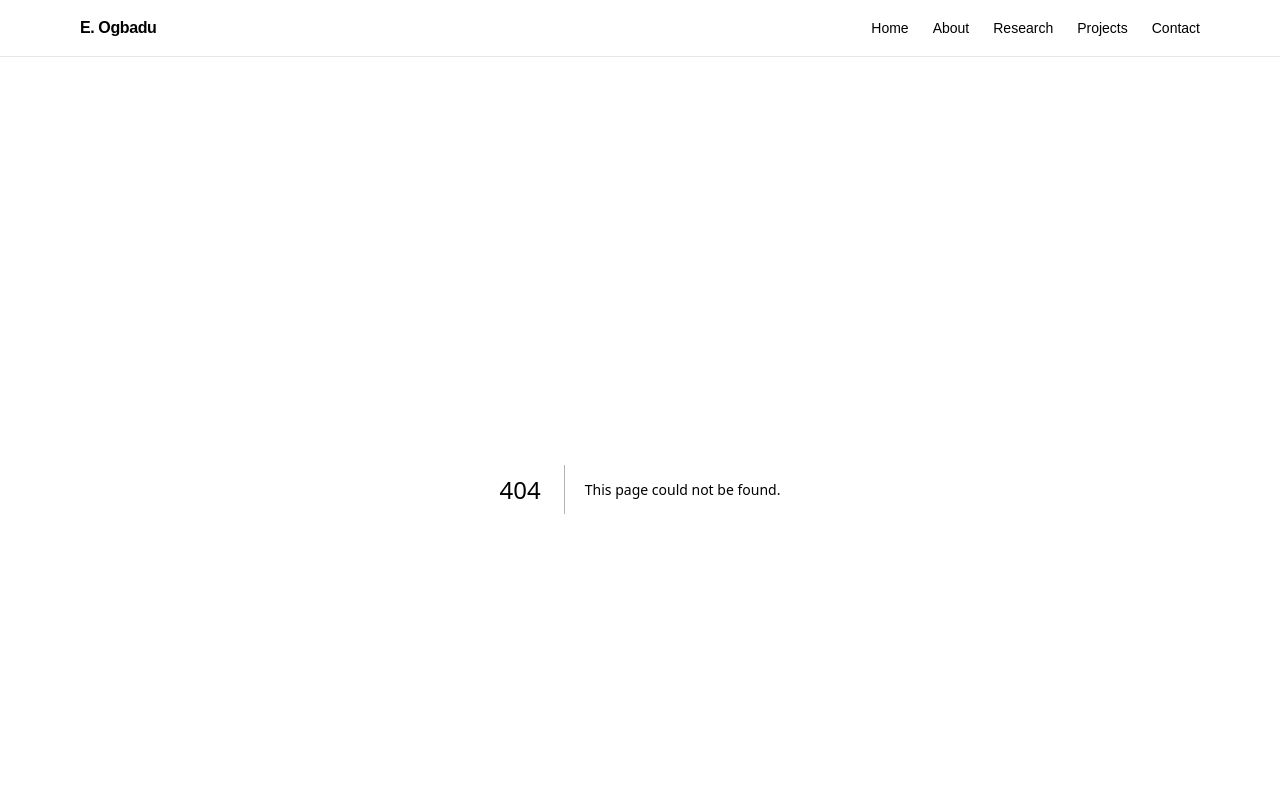
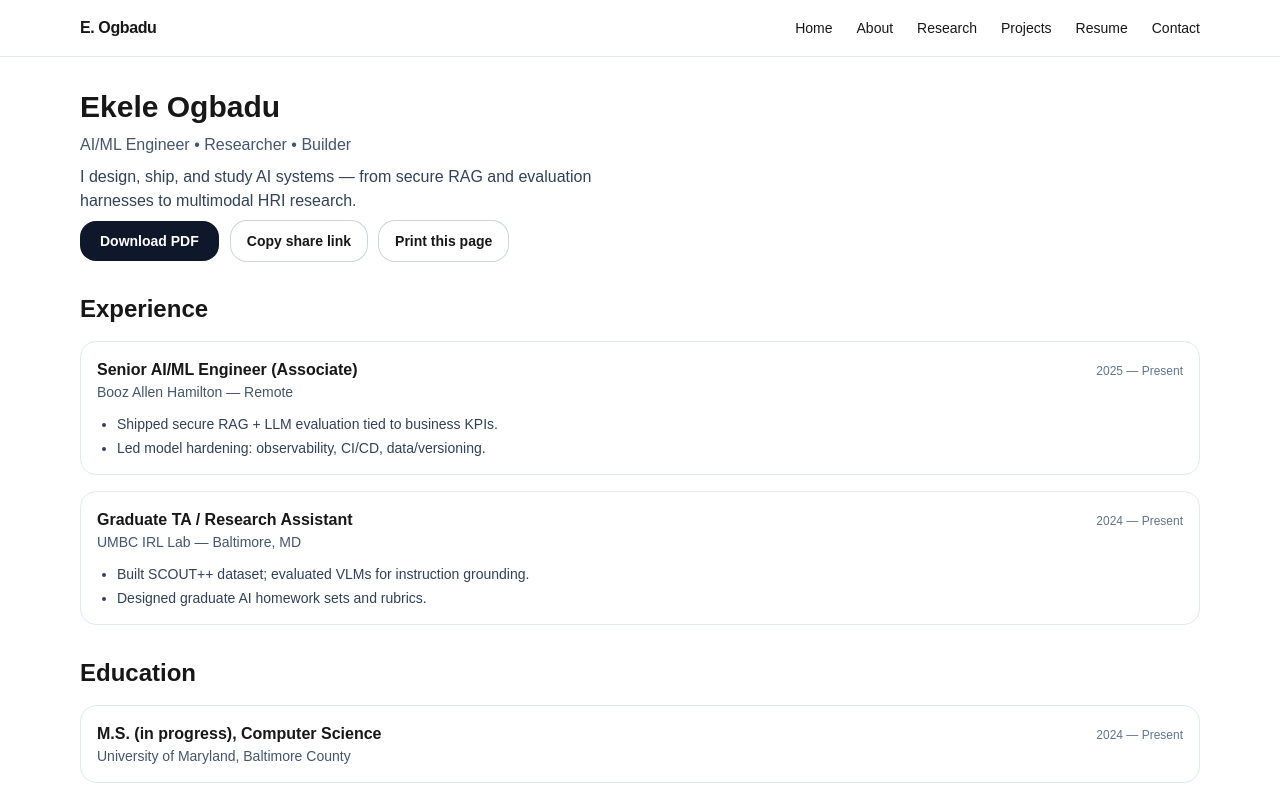
Before and after one commit to eogbadu/my-site, a Next.js app: page /resume in a window 1280 px wide. Before the commit this address had no page. Shown: the top 800 px of the page. Built offline with nearby package versions, Linux system fonts and the light colour scheme.

Commit message:
feat(resume): live resume with Download PDF, Copy link, and Print-ready HTML

```diff
--- a/src/app/globals.css
+++ b/src/app/globals.css
@@ -33,3 +33,57 @@ body {
   box-shadow: 0 0 0 2px rgba(148, 163, 184, 0.8); /* slate-400 */
   border-radius: 0.375rem; /* rounded-md */
 }
+
+/* --- Print styles for Resume page --- */
+@media print {
+  header,
+  footer,
+  nav {
+    display: none !important; /* hide chrome when printing */
+  }
+
+  body {
+    color: #000 !important;
+    background: #fff !important;
+    -webkit-print-color-adjust: exact;
+    print-color-adjust: exact;
+  }
+
+  main {
+    max-width: 7.5in !important;
+    padding: 0 !important;
+    margin: 0 auto !important;
+  }
+
+  .print\:border-0 {
+    border: 0 !important;
+  }
+  .print\:p-0 {
+    padding: 0 !important;
+  }
+  .print\:p-1 {
+    padding: 0.25rem !important;
+  }
+  .print\:space-y-1 > :not([hidden]) ~ :not([hidden]) {
+    margin-top: 0.25rem !important;
+  }
+  .print\:space-y-4 > :not([hidden]) ~ :not([hidden]) {
+    margin-top: 1rem !important;
+  }
+  .print\:space-y-6 > :not([hidden]) ~ :not([hidden]) {
+    margin-top: 1.5rem !important;
+  }
+  .print\:text-xl {
+    font-size: 1.25rem !important;
+    line-height: 1.75rem !important;
+  }
+  .print\:text-2xl {
+    font-size: 1.5rem !important;
+    line-height: 2rem !important;
+  }
+
+  .break-inside-avoid {
+    break-inside: avoid;
+    page-break-inside: avoid;
+  }
+}
--- a/src/app/page.tsx
+++ b/src/app/page.tsx
@@ -41,14 +41,6 @@ export default function HomePage() {
               >
                 Get in Touch
               </Link>
-
-              {/* A third, subtle action */}
-              <a
-                href="/resume.pdf"
-                className="text-sm underline underline-offset-4 hover:opacity-80"
-              >
-                Download Résumé
-              </a>
             </div>
             {/* social links row */}
             <SocialLinks />
--- /dev/null
+++ b/src/app/resume/page.tsx
@@ -0,0 +1,60 @@
+import { resume } from "@/data/resume";
+import ResumeActions from "@/components/ResumeActions";
+
+export default function ResumePage() {
+  return (
+    <section className="space-y-8 print:space-y-6">
+      <header className="space-y-2 print:space-y-1">
+        <h1 className="text-3xl font-bold print:text-2xl">{resume.name}</h1>
+        {resume.tagline && (
+          <p className="text-slate-600 dark:text-slate-300">{resume.tagline}</p>
+        )}
+        {resume.summary && (
+          <p className="text-slate-700 dark:text-slate-200 max-w-prose">
+            {resume.summary}
+          </p>
+        )}
+
+        <ResumeActions />
+      </header>
+
+      <div className="space-y-8 print:space-y-4">
+        {resume.sections.map((section) => (
+          <section key={section.heading} className="space-y-4 break-inside-avoid">
+            <h2 className="text-2xl font-semibold print:text-xl">{section.heading}</h2>
+            <ul className="space-y-4">
+              {section.items.map((item, idx) => (
+                <li
+                  key={item.title + idx}
+                  className="rounded-2xl border border-slate-200 dark:border-slate-800 p-4 print:border-0 print:p-0"
+                >
+                  <div className="flex flex-col sm:flex-row sm:items-baseline sm:justify-between gap-1">
+                    <div>
+                      <p className="font-semibold">{item.title}</p>
+                      {(item.org || item.location) && (
+                        <p className="text-sm text-slate-600 dark:text-slate-300">
+                          {[item.org, item.location].filter(Boolean).join(" — ")}
+                        </p>
+                      )}
+                    </div>
+                    {item.period && (
+                      <span className="text-xs text-slate-500">{item.period}</span>
+                    )}
+                  </div>
+
+                  {item.bullets && item.bullets.length > 0 && (
+                    <ul className="mt-3 list-disc pl-5 space-y-1 text-sm text-slate-700 dark:text-slate-200 print:mt-2">
+                      {item.bullets.map((b, i) => (
+                        <li key={i}>{b}</li>
+                      ))}
+                    </ul>
+                  )}
+                </li>
+              ))}
+            </ul>
+          </section>
+        ))}
+      </div>
+    </section>
+  );
+}
--- a/src/components/Navbar.tsx
+++ b/src/components/Navbar.tsx
@@ -17,6 +17,7 @@ export default function Navbar() {
     { name: "About", href: "/about" },
     { name: "Research", href: "/research" },
     { name: "Projects", href: "/projects" },
+    { name: "Resume", href: "/resume" },
     { name: "Contact", href: "/contact" },
   ];
 
--- /dev/null
+++ b/src/components/ResumeActions.tsx
@@ -0,0 +1,57 @@
+"use client";
+
+import { useState } from "react";
+
+export default function ResumeActions() {
+  const [copied, setCopied] = useState<null | "ok" | "fail">(null);
+
+  async function copyLink() {
+    try {
+      const url = `${window.location.origin}/resume.pdf`;
+      await navigator.clipboard.writeText(url);
+      setCopied("ok");
+      setTimeout(() => setCopied(null), 2000);
+    } catch {
+      setCopied("fail");
+      setTimeout(() => setCopied(null), 2000);
+    }
+  }
+
+  function printPage() {
+    window.print();
+  }
+
+  return (
+    <div className="flex flex-wrap gap-3">
+      <a
+        href="/resume.pdf"
+        target="_blank"
+        className="rounded-2xl bg-slate-900 text-white dark:bg-white dark:text-slate-900 px-5 py-2.5 text-sm font-semibold hover:opacity-90 focus:outline-none focus:ring-2 focus:ring-slate-400"
+        aria-label="Download PDF resume"
+      >
+        Download PDF
+      </a>
+
+      <button
+        type="button"
+        onClick={copyLink}
+        className="rounded-2xl ring-1 ring-slate-300 dark:ring-slate-700 px-4 py-2 text-sm font-semibold hover:bg-slate-50 dark:hover:bg-slate-900 focus:outline-none focus:ring-2 focus:ring-slate-400"
+        aria-live="polite"
+      >
+        {copied === "ok"
+          ? "Link copied!"
+          : copied === "fail"
+          ? "Copy failed"
+          : "Copy share link"}
+      </button>
+
+      <button
+        type="button"
+        onClick={printPage}
+        className="rounded-2xl ring-1 ring-slate-300 dark:ring-slate-700 px-4 py-2 text-sm font-semibold hover:bg-slate-50 dark:hover:bg-slate-900 focus:outline-none focus:ring-2 focus:ring-slate-400"
+      >
+        Print this page
+      </button>
+    </div>
+  );
+}
--- a/src/components/SocialLinks.tsx
+++ b/src/components/SocialLinks.tsx
@@ -6,20 +6,37 @@ export default function SocialLinks() {
       name: "LinkedIn",
       href: "https://www.linkedin.com/in/yourprofile",
       icon: Linkedin,
+      color: "#0A66C2",
     },
-    { name: "GitHub", href: "https://github.com/yourhandle", icon: Github },
-    { name: "Twitter", href: "https://twitter.com/yourhandle", icon: Twitter },
+    {
+      name: "GitHub",
+      href: "https://github.com/yourhandle",
+      icon: Github,
+      color: "#181717",
+    },
+    {
+      name: "Twitter",
+      href: "https://twitter.com/yourhandle",
+      icon: Twitter,
+      color: "#1DA1F2",
+    },
     {
       name: "Google Scholar",
       href: "https://scholar.google.com/citations?user=XXXX",
       icon: Globe,
+      color: "#4285F4",
     },
-    { name: "Email", href: "mailto:you@example.com", icon: Mail },
+    {
+      name: "Email",
+      href: "mailto:you@example.com",
+      icon: Mail,
+      color: "#EA4335",
+    },
   ];
 
   return (
     <div className="flex items-center gap-5 mt-6">
-      {links.map(({ name, href, icon: Icon }) => (
+      {links.map(({ name, href, icon: Icon, color }) => (
         <a
           key={name}
           href={href}
@@ -27,9 +44,13 @@ export default function SocialLinks() {
           rel="noopener noreferrer"
           aria-label={name}
           title={name}
-          className="text-slate-600 dark:text-slate-300 hover:text-slate-900 dark:hover:text-white transition focus:outline-none focus:ring-2 focus:ring-slate-400 rounded-md"
+          // expose a CSS var the icon can inherit via currentColor
+          style={{ ["--brand" as any]: color }}
+          className="group text-slate-600 dark:text-slate-300 transition-transform hover:scale-110
+                     focus:outline-none focus:ring-2 focus:ring-slate-400 rounded-md
+                     hover:text-[var(--brand)]" // ← anchor color changes on hover
         >
-          <Icon className="w-6 h-6" />
+          <Icon className="w-8 h-8 transition-colors duration-200" />
         </a>
       ))}
     </div>
--- /dev/null
+++ b/src/data/resume.ts
@@ -0,0 +1,58 @@
+import type { ResumeData } from "@/types/content";
+
+export const resume: ResumeData = {
+  name: "Ekele Ogbadu",
+  tagline: "AI/ML Engineer • Researcher • Builder",
+  summary:
+    "I design, ship, and study AI systems — from secure RAG and evaluation harnesses to multimodal HRI research.",
+  sections: [
+    {
+      heading: "Experience",
+      items: [
+        {
+          title: "Senior AI/ML Engineer (Associate)",
+          org: "Booz Allen Hamilton",
+          location: "Remote",
+          period: "2025 — Present",
+          bullets: [
+            "Shipped secure RAG + LLM evaluation tied to business KPIs.",
+            "Led model hardening: observability, CI/CD, data/versioning.",
+          ],
+        },
+        {
+          title: "Graduate TA / Research Assistant",
+          org: "UMBC IRL Lab",
+          location: "Baltimore, MD",
+          period: "2024 — Present",
+          bullets: [
+            "Built SCOUT++ dataset; evaluated VLMs for instruction grounding.",
+            "Designed graduate AI homework sets and rubrics.",
+          ],
+        },
+      ],
+    },
+    {
+      heading: "Education",
+      items: [
+        {
+          title: "M.S. (in progress), Computer Science",
+          org: "University of Maryland, Baltimore County",
+          period: "2024 — Present",
+        },
+      ],
+    },
+    {
+      heading: "Skills",
+      items: [
+        {
+          title: "Languages & Tools",
+          bullets: [
+            "TypeScript, Python, Node.js, Next.js, Tailwind CSS",
+            "PyTorch, TensorFlow, PostgreSQL",
+            "AWS, Docker, CI/CD",
+          ],
+        },
+      ],
+    },
+  ],
+};
--- a/src/types/content.ts
+++ b/src/types/content.ts
@@ -28,3 +28,21 @@ export interface Publication {
   abstract?: string; // optional short summary
   featured?: boolean; // for highlighting on home later
 }
+
+export interface ResumeItem {
+  title: string;
+  org?: string;
+  location?: string;
+  period?: string; // e.g. "2025 — Present"
+  bullets?: string[]; // short points
+}
+
+export interface ResumeData {
+  name: string;
+  tagline?: string;
+  summary?: string;
+  sections: Array<{
+    heading: string;
+    items: ResumeItem[];
+  }>;
+}
```
Also changed, not shown: 1 other file (tests, documents, lock files or other folders). Lines whose indentation alone changed are shown as unchanged.
